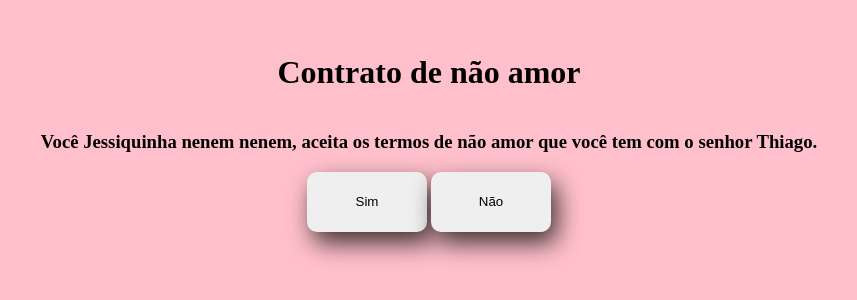
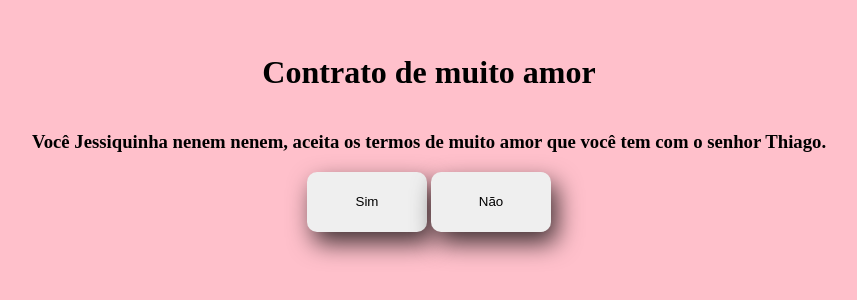
Before and after one commit to ThiagoFerreiraa/ThiagoFerreiraa.github.io, a plain HTML site: page index.html in a window 1280 px wide. Shown: the part 276-576 px from the top of the page, without its empty margins (219-1076 px from the left). Drawn offline with Linux system fonts and the light colour scheme.

Commit message:
Update index.html

```diff
--- a/index.html
+++ b/index.html
@@ -3,7 +3,7 @@
 <head>
     <meta charset="UTF-8">
     <meta name="viewport" content="width=device-width, initial-scale=1.0">
-    <title>Contrato de não amor</title>
+    <title>Contrato de muito amor</title>
     <style>
         body{
             background-color: pink;
@@ -32,8 +32,8 @@
 </head>
 <body>
     <div class="container">
-        	<h1>Contrato de não amor</h1>
-            <h3>Você Jessiquinha nenem nenem, aceita os termos de não amor que você tem com o senhor Thiago.</h3>
+        	<h1>Contrato de muito amor</h1>
+            <h3>Você Jessiquinha nenem nenem, aceita os termos de muito amor que você tem com o senhor Thiago.</h3>
             <div class="botoes">
                 <button onclick="alerta()">Sim</button>
                 <button onmouseover="desvia(this)">Não</button>
@@ -42,7 +42,7 @@
 
     <script>
         function alerta(){
-            alert("Eu sabiaaaaaaaaaa!!! To bavu")
+            alert("Eu sabiaaaaaaaaaa!!! To amuuuuuuuuuuuuuuuuuuuuuuuuuuuuuuuuuuuuuuuuuuuu!!!!!!!!!!!!!!!!!!!!!")
         }
 
         function desvia(t){
```
